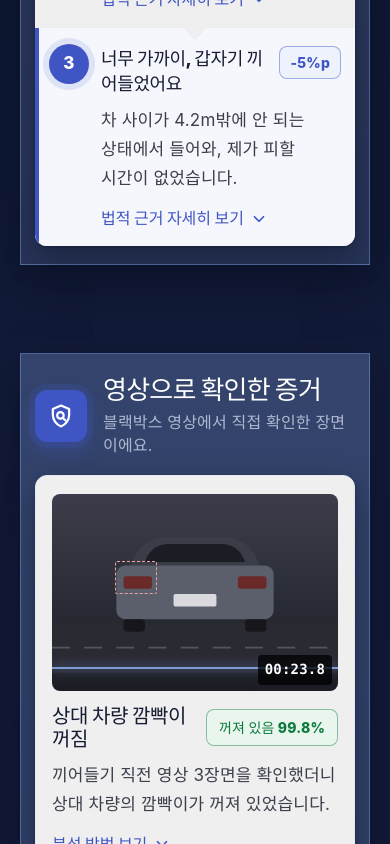
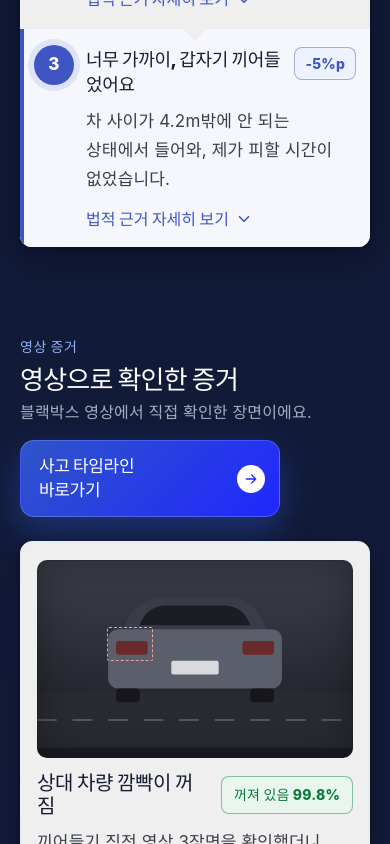
Before and after one commit to jungin9607-hash/Avly, a React app in the folder frontend/: page /analysis-test in a window 390 px wide. Shown: the part 1156-2000 px from the top of the page. Built offline with nearby package versions, Linux system fonts and the light colour scheme; the HTML template or start-up script is replaced by a standard one; a web font is replaced by a local one.

Commit message:
버튼 수정

```diff
--- a/frontend/src/pages/report/EvidenceCard.jsx
+++ b/frontend/src/pages/report/EvidenceCard.jsx
@@ -3,12 +3,13 @@ import { IconGavel, IconTarget } from "./icons";
 
 const FOOT_ICONS = { target: IconTarget, gavel: IconGavel };
 
-// 영상 증거 카드: 왼쪽 블랙박스 장면 | 오른쪽 (제목 ……… 태그) → 설명 · 근거 한 줄 · 분석 방법 보기
-export default function EvidenceCard({ item, index }) {
+// 증거 카드: 위 장면 사진 | 아래 (제목 ……… 태그) → 설명 · 근거 한 줄 · 분석 방법 보기
+// (좁은 화면에서는 왼쪽 사진 | 오른쪽 글)
+export default function EvidenceCard({ item }) {
   const FootIcon = item.foot && FOOT_ICONS[item.foot.icon];
   return (
     <div className="ar-ev-row">
-      {item.frame && <EvidenceFrame frame={item.frame} index={index} />}
+      {item.frame && <EvidenceFrame frame={item.frame} alt={item.title} />}
       <div className="ar-ev-text">
         <div className="ar-ev-head">
           <h3>{item.title}</h3>
@@ -31,14 +32,13 @@ export default function EvidenceCard({ item, index }) {
   );
 }
 
-// 블랙박스 장면 한 장: 위에서 아래로 훑는 판독선 + (방향지시등 자리 표시) + 영상 시각
-function EvidenceFrame({ frame, index }) {
+// 장면 사진 한 장 (+ 방향지시등 자리 표시)
+// frame.src가 있으면 그 사진을, 없으면 사진이 준비될 때까지 앞차 뒷모습 그림을 보여 줌
+function EvidenceFrame({ frame, alt }) {
   return (
-    <figure className="ar-frame" style={{ "--i": index }}>
-      <CarRear />
-      <span className="ar-frame-scan" aria-hidden="true" />
+    <figure className="ar-frame">
+      {frame.src ? <img src={frame.src} alt={alt} /> : <CarRear />}
       {frame.mark && <span className="ar-frame-box" aria-hidden="true" />}
-      <figcaption>{frame.time}</figcaption>
     </figure>
   );
 }
--- a/frontend/src/pages/report/Report.css
+++ b/frontend/src/pages/report/Report.css
@@ -48,19 +48,6 @@
   text-shadow: 0 1px 4px var(--color-nav-text-shadow);
 }
 
-/* 오른쪽 위 아주 옅은 "Avly" 글자 */
-.ar-wordmark {
-  position: absolute;
-  right: -24px;
-  top: 120px;
-  color: var(--color-white-a04);
-  font-size: clamp(160px, 22vw, 300px);
-  font-weight: 800;
-  letter-spacing: -0.06em;
-  line-height: 1;
-  pointer-events: none;
-  user-select: none;
-}
 .ar h1,
 .ar h2,
 .ar h3 {
@@ -316,47 +303,23 @@
 .ar-factor-bar span:last-child {
   flex: 1;
 }
-/* 구간 박스: 가감요소 구간과 영상 증거 구간을 각각 감싸 확실히 나눔
-   (어두운 배경보다 한 단계 밝은 남색 면 + 옅은 블루 테두리) */
-.ar-panel {
-  margin-top: 48px;
-  padding: 28px 32px 32px;
-  border: 1px solid rgba(var(--color-report-blue-pale-rgb), 0.4);
-  border-radius: 0; /* 네모난 모서리 */
-  background: linear-gradient(180deg, rgba(var(--color-report-blue-pale-rgb), 0.28), rgba(var(--color-report-blue-pale-rgb), 0.18));
-  box-shadow: 0 20px 48px rgba(3, 6, 18, 0.3);
+/* 가감요소 구간: 상자 없이 배경 위에 바로
+   위 결과 카드와 72px 간격, 그 가운데 옅은 가로 구분선으로 구간을 나눔 */
+.ar-factor-panel {
+  margin-top: 36px;
+  padding-top: 36px;
+  border-top: 1px solid var(--color-white-a10);
 }
-.ar-panel .ar-icon-head {
+.ar-factor-panel .ar-icon-head {
   margin-top: 0;
 }
-/* 구간 제목(SectionHeader): 왼쪽 진한 파란 아이콘 상자 + 큰 제목 + 한 줄 안내
+/* 구간 제목(SectionHeader): 아이콘 없이 큰 제목 + 한 줄 안내
    (어두운 배경에서도 흰 카드에 밀리지 않도록 크고 또렷하게) */
 .ar-icon-head {
   display: flex;
   align-items: center;
   gap: 16px;
   margin: 56px 0 18px;
-}
-/* 아이콘 상자: 과실 막대·번호 원과 같은 파랑으로 채우고 은은한 빛 */
-.ar-icon-head-icon {
-  display: grid;
-  flex: none;
-  width: 52px;
-  height: 52px;
-  place-items: center;
-  border-radius: 12px;
-  background: var(--color-report-blue);
-  box-shadow: 0 0 0 6px rgba(var(--color-report-blue-rgb), 0.18), 0 8px 20px rgba(var(--color-report-blue-rgb), 0.35);
-  color: var(--color-white);
-}
-.ar-icon-head-icon svg {
-  width: 28px;
-  height: 28px;
-  fill: none;
-  stroke: currentColor;
-  stroke-width: 1.9;
-  stroke-linecap: round;
-  stroke-linejoin: round;
 }
 .ar-icon-head h2 {
   margin: 0;
@@ -370,6 +333,14 @@
   margin: 4px 0 0;
   color: var(--ar-on-dark-text);
   font-size: var(--ar-font-body);
+}
+/* 제목 위 작은 블루 머리말: 새 구간이 시작됨을 알림 ("판단 근거", "영상 증거") */
+.ar-icon-head .ar-section-kicker {
+  margin: 0 0 6px;
+  color: var(--color-blue-pale);
+  font-size: var(--ar-font-small);
+  font-weight: 800;
+  letter-spacing: 0.04em;
 }
 /* ---------- 가감요소: 왼쪽 움직이는 작은 비율 박스 + 오른쪽 목록 ---------- */
 .ar-factor-steps {
@@ -670,20 +641,62 @@
   line-height: 1.7;
 }
 
-/* ---------- 영상 증거: 왼쪽 세로 카드 목록 | 오른쪽 저장·공유·유사 판례 패널 ---------- */
+/* ---------- 증거: 제목 줄(제목 | 타임라인 링크) → 카드(전체 폭) → 맨 아래 오른쪽 PDF·공유 ---------- */
 .ar-evidence-layout {
   display: grid;
-  grid-template-columns: minmax(0, 1fr) 320px;
-  align-items: start;
+  grid-template-columns: minmax(0, 1fr);
   gap: 24px;
-  margin-top: 0; /* 증거 화면 맨 위라 구간 박스 위 여백 없음 */
 }
-.ar-evidence-col .ar-icon-head {
-  margin-top: 0;
+/* 제목 줄: 왼쪽 제목 ……… 오른쪽 끝 타임라인 링크 (좁으면 링크가 아래 줄로) */
+.ar-evidence-head {
+  display: flex;
+  flex-wrap: wrap;
+  align-items: center;
+  justify-content: space-between;
+  gap: 16px 24px;
+}
+.ar-evidence-head .ar-icon-head {
+  margin: 0;
+}
+.ar-evidence-head .ar-timeline-link {
+  align-self: flex-end; /* 제목 줄 아래쪽 끝에 맞춰 카드 쪽으로 붙임 */
+  width: min(260px, 100%);
+  box-sizing: border-box;
 }
 .ar-evidence {
   display: grid;
   gap: 14px;
+  min-width: 0;
+}
+/* 넓은 화면: 증거 구간만 본문(1120px)보다 넓게(화면 양옆 40px 여백, 최대 1440px),
+   카드 3장을 가로 한 줄로 · 카드 안은 위 사진 / 아래 글 */
+@media (min-width: 1100px) {
+  .ar-evidence-layout {
+    --ar-ev-wide: min(1440px, calc(var(--ar-viewport-width, 100vw) - 80px));
+    width: var(--ar-ev-wide);
+    margin-left: calc((100% - var(--ar-ev-wide)) / 2);
+  }
+  .ar-evidence {
+    grid-template-columns: repeat(3, minmax(0, 1fr));
+    align-items: start; /* 카드마다 자기 내용 높이만: "분석 방법 보기"를 펼친 카드만 길어짐 */
+    gap: 16px;
+  }
+  /* 아래쪽 기본 규칙(왼쪽 사진 200px | 글)보다 우선하도록 .ar-evidence를 붙임 */
+  .ar-evidence .ar-ev {
+    padding: 20px;
+  }
+  .ar-evidence .ar-ev-row {
+    grid-template-columns: minmax(0, 1fr);
+    gap: 18px;
+  }
+  /* 좁은 카드: 제목과 태그가 한 줄에 안 들어가면 태그가 아래 줄로 */
+  .ar-evidence .ar-ev-head {
+    flex-wrap: wrap;
+    gap: 8px 12px;
+  }
+  .ar-evidence .ar-ev h3 {
+    flex: 1 1 auto;
+  }
 }
 /* 카드 한 장: 조정 요인 카드와 같은 흰 바탕 + 둥근 모서리 + 그림자 */
 .ar-ev {
@@ -763,45 +776,31 @@
   color: var(--red);
 }
 
-/* 블랙박스 장면: 위에서 아래로 훑는 판독선 + 방향지시등 자리 표시 + 영상 시각 */
+/* 장면 사진: 움직임·영상 시각 없이 정지된 사진 한 장 (+ 방향지시등 자리 표시)
+   가장자리를 살짝 어둡게 해 사진처럼 보이게 함 */
 .ar-frame {
   position: relative;
   margin: 0;
-  aspect-ratio: 16 / 11;
+  aspect-ratio: 16 / 10;
   overflow: hidden;
-  border-radius: 8px;
+  border-radius: 10px;
   background: linear-gradient(180deg, #3b3e4a, #1c1d24);
 }
-.ar-car {
+.ar-frame::after {
+  content: "";
+  position: absolute;
+  inset: 0;
+  border-radius: inherit;
+  box-shadow: inset 0 0 40px rgba(0, 0, 0, 0.35), inset 0 0 0 1px rgba(0, 0, 0, 0.12);
+  pointer-events: none;
+}
+.ar-car,
+.ar-frame img {
   position: absolute;
   inset: 0;
   width: 100%;
   height: 100%;
-}
-.ar-frame-scan {
-  position: absolute;
-  left: 0;
-  right: 0;
-  top: 0;
-  height: 2px;
-  background: rgba(var(--color-report-blue-pale-rgb), 0.85);
-  box-shadow: 0 0 12px rgba(var(--color-report-blue-pale-rgb), 0.8);
-  animation: ar-scan 2.6s ease-in-out infinite;
-  animation-delay: calc(var(--i) * 0.35s);
-}
-@keyframes ar-scan {
-  0%,
-  100% {
-    top: 0;
-    opacity: 0;
-  }
-  10%,
-  90% {
-    opacity: 1;
-  }
-  50% {
-    top: calc(100% - 2px);
-  }
+  object-fit: cover;
 }
 .ar-frame-box {
   position: absolute;
@@ -811,18 +810,6 @@
   height: 16%;
   border: 1.5px dashed #f2a19c;
   border-radius: 2px;
-}
-.ar-frame figcaption {
-  position: absolute;
-  right: 6px;
-  bottom: 6px;
-  padding: 3px 7px;
-  border-radius: 4px;
-  background: rgba(0, 0, 0, 0.75);
-  color: var(--color-white);
-  font-family: ui-monospace, "SFMono-Regular", Menlo, monospace;
-  font-size: var(--ar-font-small);
-  font-weight: 700;
 }
 
 /* 아래에서 떠오르는 등장 */
@@ -835,115 +822,110 @@
 }
 
 /* ---------- 오른쪽 패널: 스크롤해도 메뉴 바 아래에 붙어 따라옴 ---------- */
+/* 증거 카드 아래 맨 오른쪽: "분석 결과 활용하기" → PDF 다운로드 · 공유하기 (상자 없이) */
+/* 좁은 화면: 카드 아래 오른쪽 / 넓은 화면: 증거 화면 맨 아래 · 화면 오른쪽 끝 (아래 901px 이상 규칙) */
 .ar-actions-panel {
-  position: sticky;
-  top: 88px;
   display: grid;
-  gap: 14px;
-  /* 왼쪽 제목(아이콘 상자 + 두 줄 글씨) 아래 카드 줄과 위치를 맞춤 */
-  margin-top: 86px;
+  gap: 4px; /* "분석 결과 활용하기"와 PDF 줄을 바짝 붙임 */
+  width: min(300px, 100%);
+  margin: 24px 0 0 auto;
+  color: var(--color-text-on-dark);
 }
-.ar-actions-card {
-  padding: 22px;
-  border-radius: 12px;
-  background: var(--color-card-surface);
-  box-shadow: 0 12px 32px rgba(3, 6, 18, 0.35), 0 1px 3px rgba(3, 6, 18, 0.2);
-  color: var(--color-report-card-dark);
-}
-.ar-actions-card h3 {
-  margin: 0 0 6px;
-  font-size: var(--ar-font-label);
+.ar-actions-panel h3 {
+  margin: 0;
+  font-size: var(--ar-font-body);
   font-weight: 800;
 }
-.ar-actions-card p {
-  margin: 0;
-  color: var(--muted);
-  font-size: var(--ar-font-body);
-  line-height: 1.6;
-  word-break: keep-all;
-}
+/* PDF 다운로드는 남는 폭을 모두(길게), 공유하기는 글자만큼(짧게) */
 .ar-actions {
   display: grid;
-  gap: 10px;
-  margin-top: 18px;
+  grid-template-columns: minmax(0, 1fr) auto;
+  gap: 18px;
 }
-.ar-btn {
-  display: inline-flex;
-  align-items: center;
-  justify-content: center;
-  gap: 8px;
-  padding: 14px 20px;
-  border-radius: 10px;
-  font: inherit;
-  font-size: var(--ar-font-description);
-  font-weight: 700;
-  cursor: pointer;
-  transition: background-color 0.2s ease, color 0.2s ease, border-color 0.2s ease;
-}
-/* PDF 다운로드 버튼 */
-.ar-btn-solid,
-.ar-btn-solid:hover {
-  background: var(--color-primary);
-  border: 1px solid var(--color-primary);
-  color: var(--color-white);
-}
-.ar-btn-line {
-  background: var(--color-card-surface);
-  border: 1px solid var(--color-report-border);
-  color: var(--ink);
-}
-.ar-btn-line:hover {
-  border-color: var(--color-report-blue);
-  color: var(--color-report-blue);
-}
-/* 이 판단과 비슷한 판례 보기: 저울 아이콘 · 제목/설명 · 화살표, 반투명 밝은 상자 */
-.ar-law-link {
+/* 버튼 상자 없이: 흰 글씨 + 오른쪽 선 아이콘 + 아래 흰 밑줄 */
+.ar-text-action {
   display: flex;
   align-items: center;
-  gap: 14px;
-  padding: 18px 20px;
-  border: 1px solid rgba(var(--color-report-blue-pale-rgb), 0.35);
-  border-radius: 12px;
-  background: rgba(var(--color-report-blue-pale-rgb), 0.1);
-  color: var(--ar-on-dark);
+  justify-content: space-between;
+  gap: 10px;
+  padding: 9px 2px 10px;
+  border: 0;
+  border-bottom: 1.5px solid var(--color-white-a85);
+  border-radius: 0;
+  background: transparent;
+  color: var(--color-text-on-dark);
+  font: inherit;
+  font-size: var(--ar-font-body);
+  font-weight: 700;
+  white-space: nowrap;
+  cursor: pointer;
+  transition: border-color 0.2s ease;
+}
+.ar-text-action svg {
+  flex: none;
+  width: 20px;
+  height: 20px;
+  transition: transform 0.2s ease;
+}
+.ar-text-action:hover {
+  border-bottom-color: var(--color-white);
+}
+.ar-text-action:hover svg {
+  transform: translateY(2px);
+}
+.ar-text-action:focus-visible {
+  outline: 2px solid var(--color-white-a60);
+  outline-offset: 4px;
+}
+
+/* 다음 단계(사고 타임라인)로 넘어가는 중요한 링크: 꽉 찬 블루 면 + 빛나는 그림자로 패널에서 가장 눈에 띄게 */
+.ar-timeline-link {
+  display: flex;
+  align-items: center;
+  gap: 12px;
+  padding: 14px 14px 14px 18px;
+  border: 1px solid var(--color-white-a18);
+  border-radius: 14px;
+  background: linear-gradient(135deg, var(--color-blue-royal) 0%, var(--color-primary) 100%);
+  box-shadow: 0 14px 34px rgba(47, 85, 200, 0.45);
+  color: var(--color-white);
   text-decoration: none;
-  transition: background-color 0.2s ease, border-color 0.2s ease;
+  transition: transform 0.2s ease, box-shadow 0.2s ease;
 }
-.ar-law-link:hover {
-  border-color: rgba(var(--color-report-blue-pale-rgb), 0.7);
-  background: rgba(var(--color-report-blue-pale-rgb), 0.18);
+.ar-timeline-link:hover {
+  transform: translateY(-2px);
+  box-shadow: 0 18px 40px rgba(47, 85, 200, 0.6);
 }
-.ar-law-link-icon {
-  display: grid;
-  flex: none;
-  width: 44px;
-  height: 44px;
-  place-items: center;
-  border-radius: 10px;
-  background: rgba(var(--color-report-blue-pale-rgb), 0.16);
-  color: var(--color-report-blue-pale);
+.ar-timeline-link:focus-visible {
+  outline: 3px solid var(--color-white-a60);
+  outline-offset: 3px;
 }
-.ar-law-link-text {
+.ar-timeline-link-text {
   display: grid;
   flex: 1;
   gap: 3px;
   min-width: 0;
 }
-.ar-law-link-text strong {
-  font-size: var(--ar-font-body);
+.ar-timeline-link-text strong {
+  font-size: var(--ar-font-description);
   font-weight: 800;
+  letter-spacing: -0.02em;
+  line-height: 1.4;
+  white-space: pre-line; /* 문구의 \n 자리에서 줄바꿈 ("사고 타임라인" / "바로가기") */
 }
-.ar-law-link-text small {
-  color: var(--ar-on-dark-text);
-  font-size: var(--ar-font-small);
-  line-height: 1.5;
-}
-.ar-law-link > svg {
+/* 오른쪽 화살표: 흰 원 안에 넣어 "누르면 이동"이 한눈에 보이게 */
+.ar-timeline-link > svg {
   flex: none;
-  color: var(--color-report-blue-pale);
+  box-sizing: content-box;
+  width: 16px;
+  height: 16px;
+  padding: 6px;
+  border-radius: 50%;
+  background: var(--color-white);
+  color: var(--color-primary);
   transition: transform 0.18s ease;
 }
-.ar-law-link:hover > svg {
+.ar-timeline-link:hover > svg {
   transform: translateX(3px);
 }
 
@@ -1051,6 +1033,15 @@
   .ar-evidence-layout {
     margin-bottom: 28px;
   }
+  /* 분석 결과 활용하기: 카드와 떨어져 증거 화면 맨 아래(법적 고지 바로 위),
+     오른쪽 끝은 카드가 아니라 화면 오른쪽 40px 안쪽(법적 고지 구분선 끝)에 맞춤 */
+  .ar-evidence-page > .ar-actions-panel {
+    flex-shrink: 0;
+    margin: auto calc((100% - var(--ar-viewport-width, 100vw)) / 2 + 40px) 16px auto;
+  }
+  .ar-evidence-page > .ar-actions-panel + .ar-notice {
+    margin-top: 0;
+  }
 }
 .ar-evidence-page > .ar-notice {
   /* 증거 카드 너비와 별개로 report 화면의 전체 너비에 맞춘다. */
@@ -1133,19 +1124,8 @@
     width: calc(var(--ar-viewport-width, 100vw) - 40px);
     margin-left: calc((100% - var(--ar-viewport-width, 100vw)) / 2 + 20px);
   }
-  /* 좁은 화면: 오른쪽 패널을 증거 목록 아래로 */
-  .ar-evidence-layout {
-    grid-template-columns: 1fr;
-  }
-  .ar-actions-panel {
-    position: static;
-    margin-top: 0;
-  }
 }
 @media (max-width: 640px) {
-  .ar-panel {
-    padding: 20px 14px 18px;
-  }
   .ar-factor-summary {
     padding: 16px;
   }
@@ -1199,24 +1179,14 @@
     transform: none;
     transition: none;
   }
-  .ar-frame-scan {
-    display: none;
-  }
 }
 @media print {
   .tn,
   .ar-actions-panel,
   .ar-toast,
-  .ar-wordmark,
   .ar-result-track,
   .ar::before {
     display: none;
-  }
-  /* 인쇄: 구간 박스는 옅은 테두리만 */
-  .ar-panel {
-    border-color: var(--line);
-    background: none;
-    box-shadow: none;
   }
   /* 인쇄: 고정·흐림 없이 최종 결과와 모든 조정 요인을 그대로 */
   .ar-result-pin {
@@ -1252,8 +1222,7 @@
   }
   /* 과실 막대의 블루가 인쇄에서도 빠지지 않도록 */
   .ar-factor-summary,
-  .ar-step-ratio,
-  .ar-icon-head-icon {
+  .ar-step-ratio {
     -webkit-print-color-adjust: exact;
     print-color-adjust: exact;
     box-shadow: none;
--- a/frontend/src/pages/report/Report.jsx
+++ b/frontend/src/pages/report/Report.jsx
@@ -5,8 +5,8 @@ import ReportNotice from "./ReportNotice";
 import AdjustmentSteps from "./AdjustmentSteps";
 import ReportHeader from "./ReportHeader";
 import EvidenceCard from "./EvidenceCard";
-import ReportActions from "./ReportActions";
-import SectionHeader, { ShieldSearchIcon } from "./SectionHeader";
+import ReportActions, { TimelineLink } from "./ReportActions";
+import SectionHeader from "./SectionHeader";
 import {
   REPORT_HEADER,
   FACTOR_HEADER,
@@ -63,9 +63,6 @@ export default function Report() {
       {/* 메뉴 바는 유사 판례와 같은 기본 스타일 (색은 Report.css에서 맞춤) */}
       <TopNav active="분석 결과" />
 
-      {/* 배경 워터마크: 아주 옅은 "Avly" 글자 */}
-      <span className="ar-wordmark" aria-hidden="true">Avly</span>
-
       <main className="ar-main">
         {/* 최종 과실 비율과 전체 조정 요인을 함께 표시 */}
         {/* 넓은 화면: 안쪽(pin)이 화면에 고정된 채 아래 track 길이만큼 스크롤하면
@@ -82,22 +79,24 @@ export default function Report() {
           <div className="ar-result-track" aria-hidden="true" />
         </section>
 
-        {/* 영상 증거: 왼쪽 세로 카드 목록 | 오른쪽 저장·공유·유사 판례 패널 */}
+        {/* 영상 증거: 제목 줄(왼쪽 제목 | 오른쪽 타임라인 링크) → 증거 카드 3장(전체 폭)
+            → 맨 아래 오른쪽 분석 결과 활용하기(PDF · 공유) */}
         <section className="ar-section ar-report-page ar-evidence-page">
-          {/* 영상 증거 구간: 가감요소 구간과 확실히 나뉘도록 큰 박스로 감쌈 */}
-          <div className="ar-panel ar-evidence-layout">
-            <div className="ar-evidence-col">
-              <SectionHeader icon={<ShieldSearchIcon />} title={EVIDENCE_HEADER.title} desc={EVIDENCE_HEADER.desc} />
+          <div className="ar-evidence-layout">
+            <div className="ar-evidence-head">
+              <SectionHeader kicker={EVIDENCE_HEADER.kicker} title={EVIDENCE_HEADER.title} desc={EVIDENCE_HEADER.desc} />
+              <TimelineLink content={REPORT_ACTIONS.timeline} />
+            </div>
             <div className="ar-evidence">
               {EVIDENCE.map((item, i) => (
                 <Reveal key={item.title} className="ar-ev" delay={i * 80}>
-                    {() => <EvidenceCard item={item} index={i} />}
+                  {() => <EvidenceCard item={item} />}
                 </Reveal>
               ))}
             </div>
           </div>
+          {/* 카드 정렬과 별개로 증거 화면 맨 아래 · 화면 오른쪽 끝 (법적 고지 바로 위) */}
           <ReportActions content={REPORT_ACTIONS} onShare={share} />
-          </div>
           <ReportNotice />
         </section>
 
--- a/frontend/src/pages/report/ReportActions.jsx
+++ b/frontend/src/pages/report/ReportActions.jsx
@@ -1,35 +1,34 @@
 import { Link } from "react-router-dom";
-import { IconArrowRight, IconDownload, IconScale, IconShare } from "./icons";
+import { IconArrowRight, IconDownload, IconShare } from "./icons";
 
-// 증거 오른쪽 패널: PDF 다운로드 · 공유하기 + "이 판단과 비슷한 판례 보기" (스크롤해도 따라옴)
+// "사고 타임라인 바로가기": 증거 제목 줄 오른쪽 끝, 블루로 강조한 다음 단계 링크
+export function TimelineLink({ content }) {
+  return (
+    <Link to={content.to} className="ar-timeline-link">
+      <span className="ar-timeline-link-text">
+        <strong>{content.label}</strong>
+      </span>
+      <IconArrowRight />
+    </Link>
+  );
+}
+
+// 증거 화면 맨 아래 오른쪽: "분석 결과 활용하기" 소제목 + PDF 다운로드 · 공유하기 밑줄 링크 (상자 없음)
 export default function ReportActions({ content, onShare }) {
   return (
     <aside className="ar-actions-panel" aria-label={content.title}>
-      <div className="ar-actions-card">
       <h3>{content.title}</h3>
-        <p>{content.desc}</p>
       <div className="ar-actions">
-          <button type="button" className="ar-btn ar-btn-solid" onClick={() => window.print()}>
+        {/* 상자 없이 글자 왼쪽 · 아이콘 오른쪽 + 아래 흰 밑줄 */}
+        <button type="button" className="ar-text-action" onClick={() => window.print()}>
+          {content.pdf}
           <IconDownload />
-            {content.pdf}
         </button>
-          <button type="button" className="ar-btn ar-btn-line" onClick={onShare}>
+        <button type="button" className="ar-text-action" onClick={onShare}>
+          {content.share}
           <IconShare />
-            {content.share}
         </button>
       </div>
-      </div>
-
-      <Link to={content.law.to} className="ar-law-link">
-        <span className="ar-law-link-icon">
-          <IconScale />
-        </span>
-        <span className="ar-law-link-text">
-          <strong>{content.law.label}</strong>
-          <small>{content.law.desc}</small>
-        </span>
-        <IconArrowRight />
-      </Link>
     </aside>
   );
 }
--- a/frontend/src/pages/report/SectionHeader.jsx
+++ b/frontend/src/pages/report/SectionHeader.jsx
@@ -1,31 +1,12 @@
-// 구간 제목: 왼쪽 아이콘 상자 + 제목 + 한 줄 안내 ("왜 20:80으로 분석됐나요?", "영상으로 확인한 증거")
-export default function SectionHeader({ icon, title, desc }) {
+// 구간 제목: 작은 블루 머리말 + 큰 제목 + 한 줄 안내 ("왜 20:80으로 분석됐나요?", "영상으로 확인한 증거")
+export default function SectionHeader({ kicker, title, desc }) {
   return (
     <header className="ar-icon-head">
-      <span className="ar-icon-head-icon" aria-hidden="true">
-        {icon}
-      </span>
       <div>
+        {kicker && <p className="ar-section-kicker">{kicker}</p>}
         <h2>{title}</h2>
         {desc && <p>{desc}</p>}
       </div>
     </header>
   );
 }
-
-// 체크리스트 아이콘 (과실 조정 요인)
-export const ChecklistIcon = () => (
-  <svg viewBox="0 0 24 24">
-    <rect x="3.5" y="3.5" width="17" height="17" rx="3" />
-    <path d="M7.5 8.5h5M7.5 12h3M7.5 15.5h4M13.5 14l2 2 3.5-4" />
-  </svg>
-);
-
-// 방패 + 돋보기 아이콘 (영상 증거)
-export const ShieldSearchIcon = () => (
-  <svg viewBox="0 0 24 24">
-    <path d="M12 3 5 6v5c0 4.5 3 8.5 7 10 4-1.5 7-5.5 7-10V6z" />
-    <circle cx="11.5" cy="11.5" r="2.8" />
-    <path d="m13.6 13.6 2 2" />
-  </svg>
-);
--- a/frontend/src/pages/report/icons.jsx
+++ b/frontend/src/pages/report/icons.jsx
@@ -41,11 +41,6 @@ export const IconShare = () => (
   </Svg>
 );
 // 저울 (판례)
-export const IconScale = () => (
-  <Svg size={22}>
-    <path d="M12 4v16M7 20h10M5 7h14M5 7l-3 6a3 3 0 0 0 6 0zM19 7l-3 6a3 3 0 0 0 6 0z" />
-  </Svg>
-);
 export const IconArrowRight = () => (
   <Svg size={18}>
     <path d="M5 12h14M13 6l6 6-6 6" />
--- a/frontend/src/pages/report/reportContent.js
+++ b/frontend/src/pages/report/reportContent.js
@@ -6,8 +6,10 @@ export const REPORT_HEADER = {
 };
 
 // 영상으로 확인한 증거: 쉬운 말 제목·설명 + 펼쳐 보는 분석 방법
-// frame = 왼쪽 블랙박스 장면 (time = 영상 시각, mark = 방향지시등 자리 표시), foot.icon = "target" | "gavel"
+// frame = 장면 사진 (src = 사진 파일, 없으면 임시 그림 / mark = 방향지시등 자리 표시), foot.icon = "target" | "gavel"
+//   사진은 report/images/ 에 넣고 import 해서 src에 연결
 export const EVIDENCE_HEADER = {
+  kicker: "영상 증거", // 제목 위 작은 블루 머리말
   title: "영상으로 확인한 증거",
   desc: "블랙박스 영상에서 직접 확인한 장면이에요.",
 };
@@ -17,14 +19,14 @@ export const EVIDENCE = [
     title: "상대 차량 깜빡이 꺼짐",
     tag: "꺼져 있음 99.8%",
     body: "끼어들기 직전 영상 3장면을 확인했더니 상대 차량의 깜빡이가 꺼져 있었습니다.",
-    frame: { time: "00:23.8", mark: true },
+    frame: { mark: true },
     method: "진입 전 3개 연속 프레임(초당 30fps)의 픽셀 밝기 변화를 추적한 결과, 방향지시등이 켜지지 않은 상태가 99.8% 확률로 확인되었습니다.",
   },
   {
     title: "속도 준수 · 직진 유지",
     tag: "46km/h 준수",
     body: "나는 제한속도보다 느리게, 차선 가운데를 곧게 달리고 있었습니다.",
-    frame: { time: "00:24.1" },
+    frame: {},
     method: "GPS 센서 데이터와 도로 차선 간격을 분석한 결과, 내 차량은 제한속도(50km/h) 이하인 46km/h로 2차로 중심선 정중앙을 유지하고 있었습니다.",
   },
   {
@@ -32,8 +34,7 @@ export const EVIDENCE = [
     tag: "0.72초",
     warn: true,
     body: "상대가 너무 갑자기 들어와서, 운전자가 반응할 수 있는 시간보다 먼저 부딪혔습니다.",
-    frame: { time: "00:24.5" },
-    foot: { icon: "gavel", text: "비슷한 대법원 판례(2018다293282)와 같은 상황이에요" },
+    frame: {},
     method: "충돌까지 남은 시간(TTC)이 0.72초로, 운전자의 평균 제동 인지 반응 시간(0.7초~1.0초)보다 짧아 충돌을 피할 기회가 물리적으로 없었습니다.",
   },
 ];
@@ -41,18 +42,17 @@ export const EVIDENCE = [
 // 증거 오른쪽 패널: 리포트 저장·공유 + 유사 판례로 이동
 export const REPORT_ACTIONS = {
   title: "분석 결과 활용하기",
-  desc: "결과를 저장하거나 보험사·상대방과 공유해 보세요.",
   pdf: "PDF 다운로드",
   share: "공유하기",
-  law: {
-    label: "이 판단과 비슷한 판례 보기",
-    desc: "비슷한 사고에서 법원이 내린 판결을 확인해요.",
-    to: "/law",
+  timeline: {
+    label: "사고 타임라인\n바로가기", // \n 자리에서 줄바꿈
+    to: "/timeline-test",
   },
 };
 
 // "왜 20:80으로 분석됐나요?" 제목 영역
 export const FACTOR_HEADER = {
+  kicker: "판단 근거", // 제목 위 작은 블루 머리말
   desc: "세 가지만 기억하세요. 어려운 법적 근거는 눌러서 볼 수 있어요.",
 };
 
```
Also changed, not shown: frontend/src/pages/report/AdjustmentSteps.jsx (+4 -4 lines). Lines whose indentation alone changed are shown as unchanged.
